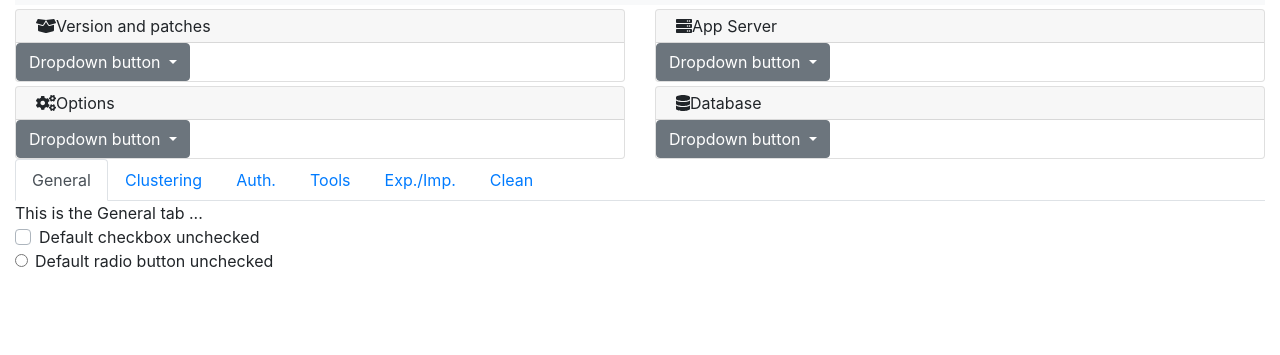
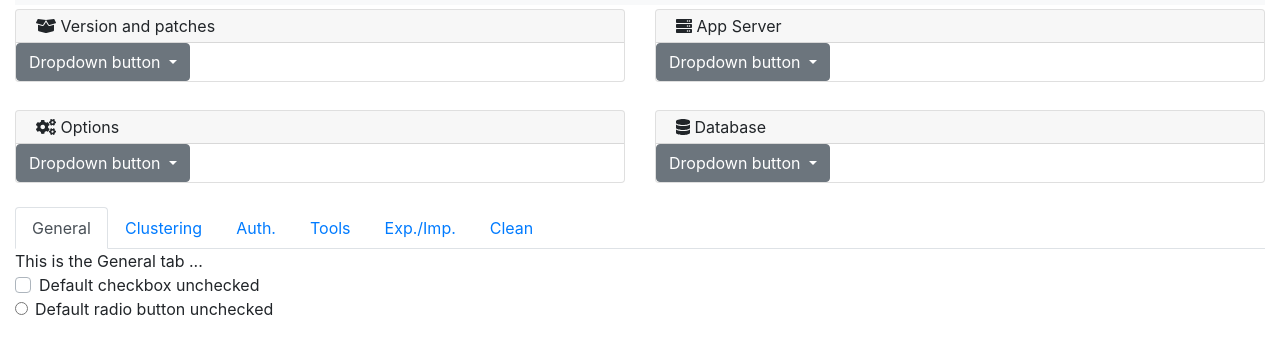
Before and after one commit to alffox/liferayup-for-web, a website: page index.html in a window 1280 px wide. Shown: the part 51-406 px from the top of the page. Drawn offline with nearby package versions, Linux system fonts and the light colour scheme.

Commit message:
bug: Add spacing around icons and cards

```diff
--- a/index.html
+++ b/index.html
@@ -68,11 +68,11 @@
         </div>
     </div>
 
-    <div class="row">
+    <div class="row pb-4">
 
         <div class="col-md-6">
             <div class="card w-100 mt-1 liferay">
-                <div class="card-header py-1"><i class="fas fa-box-open"></i>Version and patches</div>
+                <div class="card-header py-1"><i class="fas fa-box-open"></i> Version and patches</div>
                 <div class="dropdown">
                     <button class="btn btn-secondary dropdown-toggle" type="button" id="liferay-dropdownMenuButton" data-toggle="dropdown" aria-haspopup="true" aria-expanded="false">Dropdown button
                     </button>
@@ -84,7 +84,7 @@
         </div>
         <div class="col-md-6">
             <div class="card w-100 mt-1 app-server">
-                <div class="card-header py-1"><i class="fas fa-server"></i>App Server</div>
+                <div class="card-header py-1"><i class="fas fa-server"></i> App Server</div>
                 <div class="dropdown">
                     <button class="btn btn-secondary dropdown-toggle" type="button" id="app-server-dropdownMenuButton" data-toggle="dropdown" aria-haspopup="true" aria-expanded="false">Dropdown button
                     </button>
@@ -97,11 +97,11 @@
 
     </div>
 
-    <div class="row">
+    <div class="row pb-4">
 
         <div class="col-md-6">
             <div class="card w-100 mt-1 options">
-                <div class="card-header py-1"><i class="fas fa-cogs"></i>Options</div>
+                <div class="card-header py-1"><i class="fas fa-cogs"></i> Options</div>
                 <div class="dropdown">
                     <button class="btn btn-secondary dropdown-toggle" type="button" id="options-dropdownMenuButton" data-toggle="dropdown" aria-haspopup="true" aria-expanded="false">Dropdown button
                     </button>
@@ -113,7 +113,7 @@
         </div>
         <div class="col-md-6">
             <div class="card w-100 mt-1 database">
-                <div class="card-header py-1"><i class="fas fa-database"></i>Database</div>
+                <div class="card-header py-1"><i class="fas fa-database"></i> Database</div>
                 <div class="dropdown">
                     <button class="btn btn-secondary dropdown-toggle" type="button" id="database-dropdownMenuButton" data-toggle="dropdown" aria-haspopup="true" aria-expanded="false">Dropdown button
                     </button>
```
